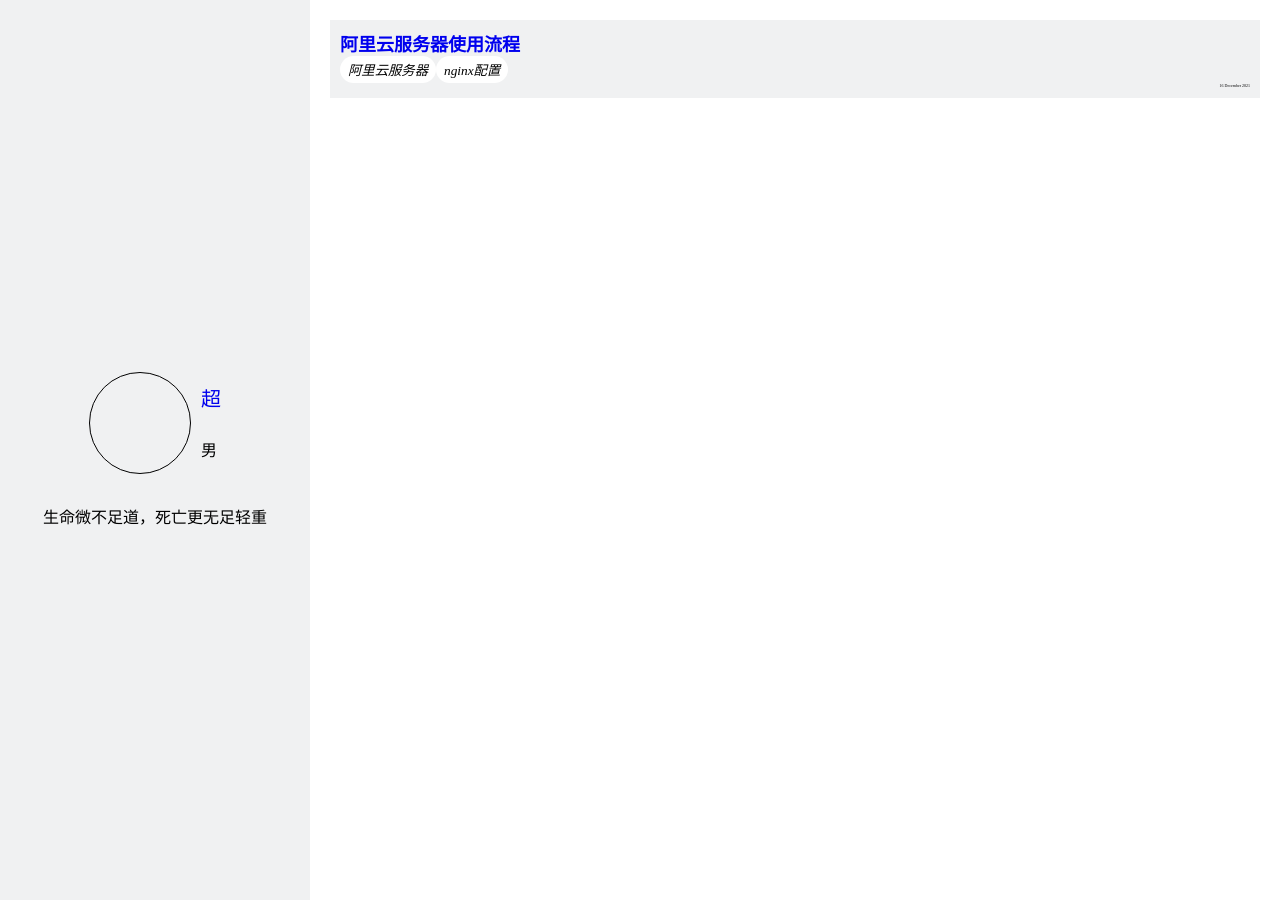
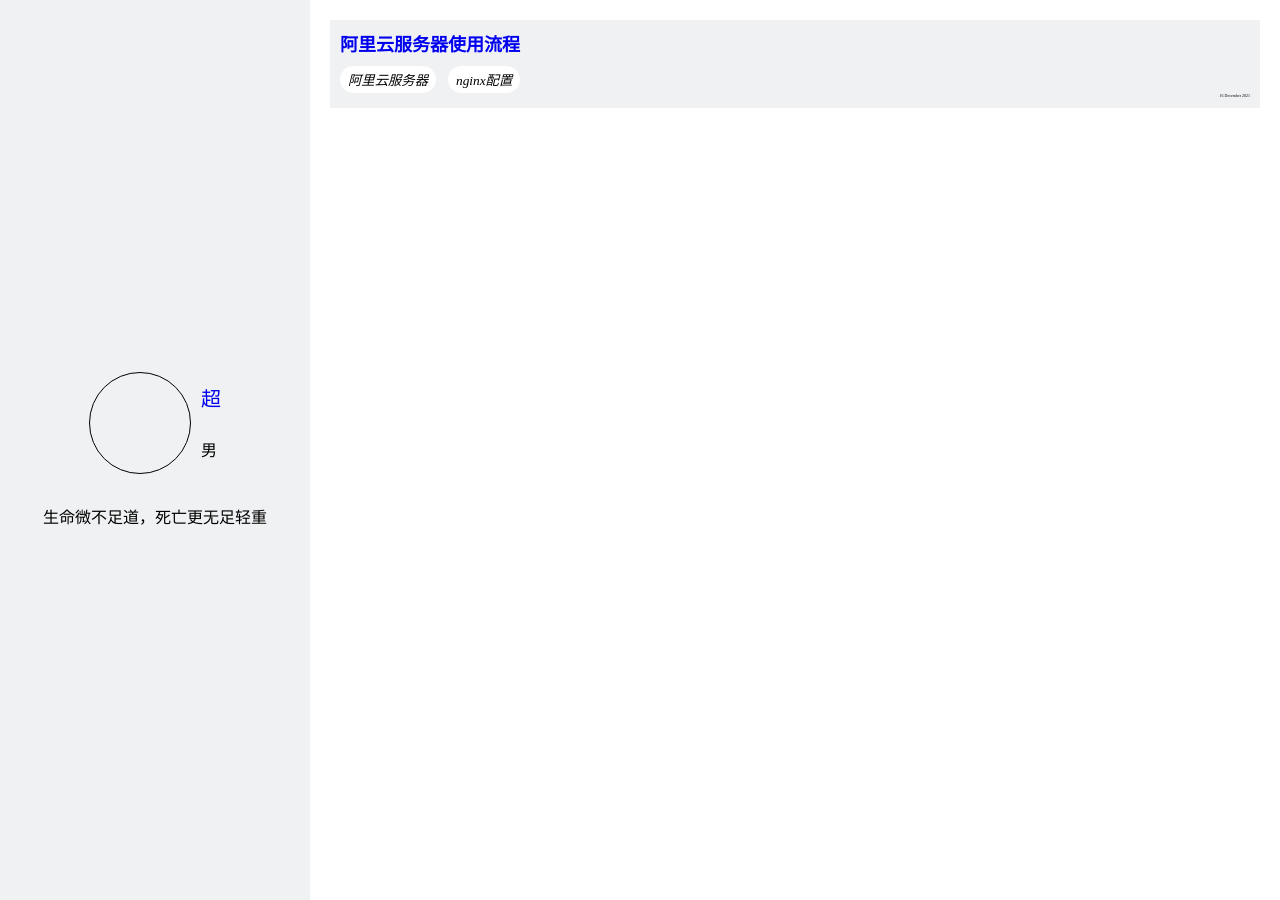
Before and after one commit to ChaoFish/ChaoFish.github.io, a Jekyll site: the page built from index.html, in a window 1280 px wide. Built offline with Jekyll 4.4.1, drawn with Linux system fonts in a browser that asks for light colours.

Commit message:
更新主题样式

```diff
--- a/_layouts/post.html
+++ b/_layouts/post.html
@@ -5,9 +5,9 @@
 {{ content }}
 
 {% if page.tags %}
-  <div class="tags">
+  <div class="page-tags">
     {% for tag in page.tags %}
-      <small class="tag"><em>{{ tag }}</em></small>
+      <small class="page-tag"><em>{{ tag }}</em></small>
     {% endfor %}
   </div>
 {% endif %}
--- a/assets/css/default.css
+++ b/assets/css/default.css
@@ -97,11 +97,22 @@
   width: 100%;
 }
 
-.tags {
+.post-tags,
+.page-tags {
   display: flex;
 }
-.tag {
-  background-color: #ffffff;
+.post-tags {
+  margin-top: 10px;
+}
+.post-tag,
+.page-tag {
   border-radius: 20px;
   padding: 4px 8px;
+  margin-right: 12px;
 }
+.post-tag {
+  background-color: #ffffff;
+}
+.page-tag {
+  background-color: #f0f1f2;
+}
--- a/index.html
+++ b/index.html
@@ -7,9 +7,9 @@
     <div class="article">
       <div class="article-title"><a href="{{ post.url }}">{{ post.title }}</a></div>
       {% if post.tags %}
-        <div class="tags">
+        <div class="post-tags">
           {% for tag in post.tags %}
-            <small class="tag"><em>{{ tag }}</em></small>
+            <small class="post-tag"><em>{{ tag }}</em></small>
           {% endfor %}
         </div>
       {% endif %}
```
